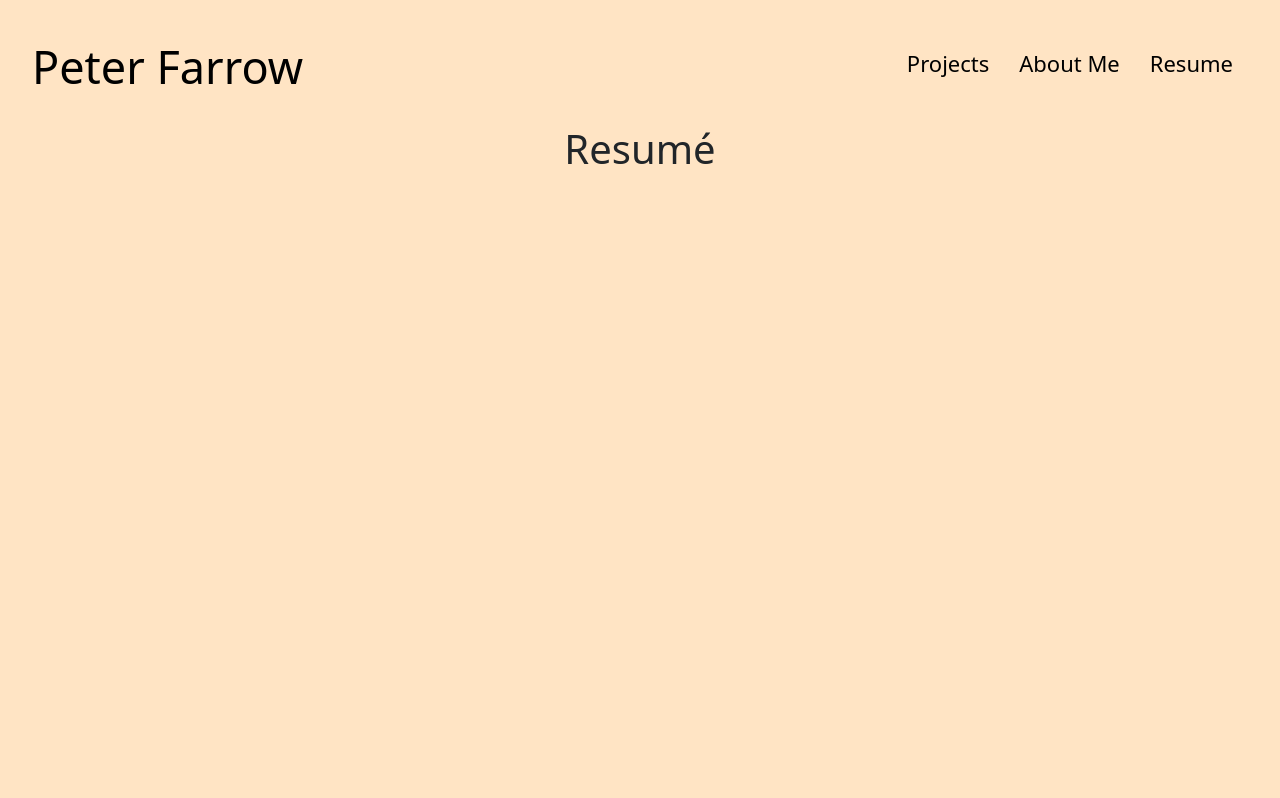
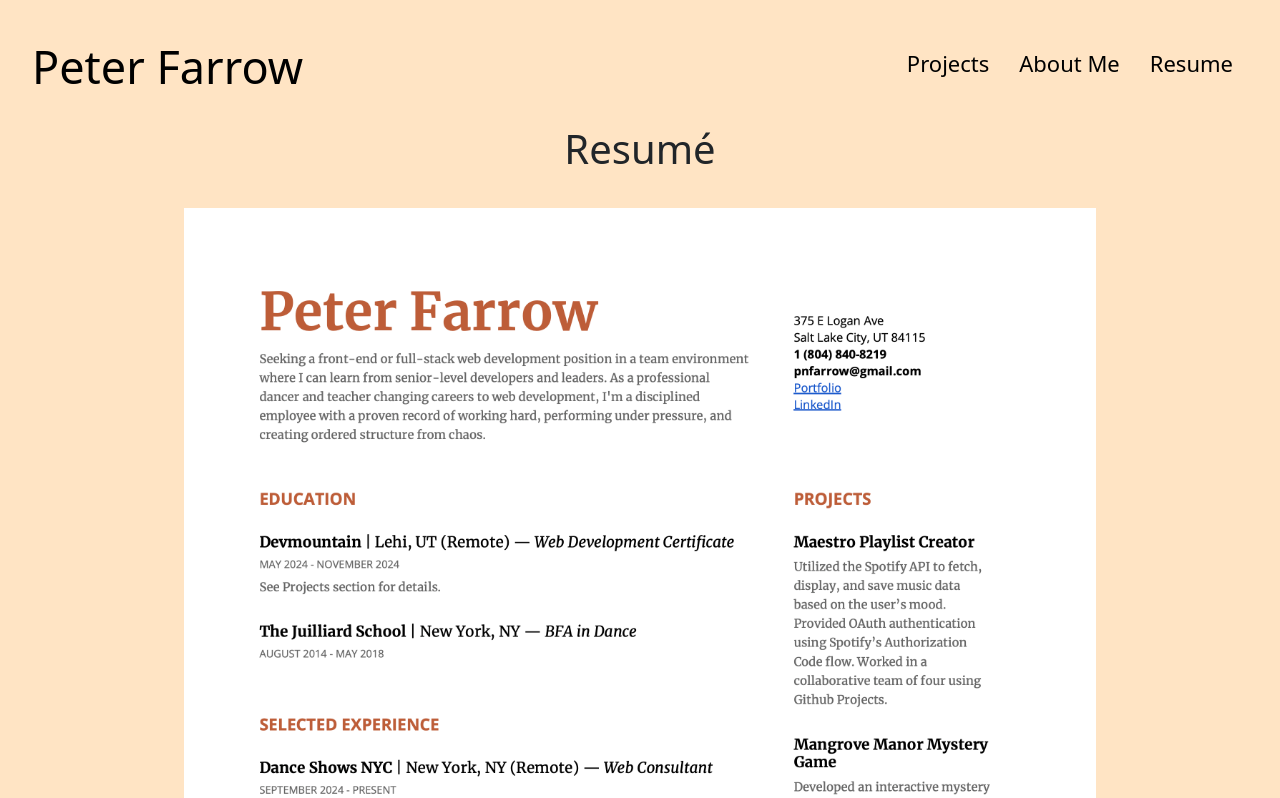
Before and after one commit to peter5farrow/portfolio, a React (Vite) app: page /resume in a window 1280 px wide. Shown: the top 798 px of the page. Built offline with nearby package versions, Linux system fonts and the light colour scheme.

Commit message:
resumepng

```diff
--- a/src/App.css
+++ b/src/App.css
@@ -95,7 +95,15 @@ html {
 }
 
 .nav-links li:hover a {
-  color: #f87159;
+  color: #bd5d38;
+}
+
+#homeButton a {
+  color: #000;
+}
+
+#homeButton:hover a {
+  color: #bd5d38;
 }
 
 /* Hamburger menu styles */
--- a/src/components/NavButton.jsx
+++ b/src/components/NavButton.jsx
@@ -12,7 +12,6 @@ export default function NavButton({ page }) {
       <div id="homeButton">
         <a
           style={{
-            color: "black",
             textDecoration: "none",
           }}
           href="/"
--- a/src/components/PdfViewer.jsx
+++ b/src/components/PdfViewer.jsx
@@ -1,5 +1,5 @@
 import React from "react";
 
 export default function PdfViewer({ url }) {
-  return <iframe src={url} width="75%" height="700px" title="PDF Viewer" />;
+  return <iframe src={url} width="80%" height="500vh" title="PDF Viewer" />;
 }
--- a/src/pages/Home.jsx
+++ b/src/pages/Home.jsx
@@ -4,7 +4,7 @@ export default function Home() {
   return (
     <>
       <h1 className="header">Hello</h1>
-      <img src={headshot} alt="headshot" height="500vh" />
+      <img src={headshot} alt="headshot" height="450vh" width="auto" />
     </>
   );
 }
--- a/src/pages/Resume.jsx
+++ b/src/pages/Resume.jsx
@@ -1,12 +1,13 @@
 import PdfViewer from "../components/PdfViewer";
 import pdf from "../assets/Peter Farrow Resume.pdf";
+import pdfpng from "../assets/Peter Farrow Resume.png";
 
 export default function Resume() {
   return (
     <>
       <h1 className="header">Resum&eacute;</h1>
-      <PdfViewer url={pdf} />
-      {/* <img src={pdfpng} alt="" className="resume"></img> */}
+      {/* <PdfViewer url={pdf} /> */}
+      <img src={pdfpng} alt="" className="resume" width="75%"></img>
     </>
   );
 }
```
Also changed, not shown: src/assets/Peter Farrow Resume.png (added), 1 other file (tests, documents, lock files or other folders).
